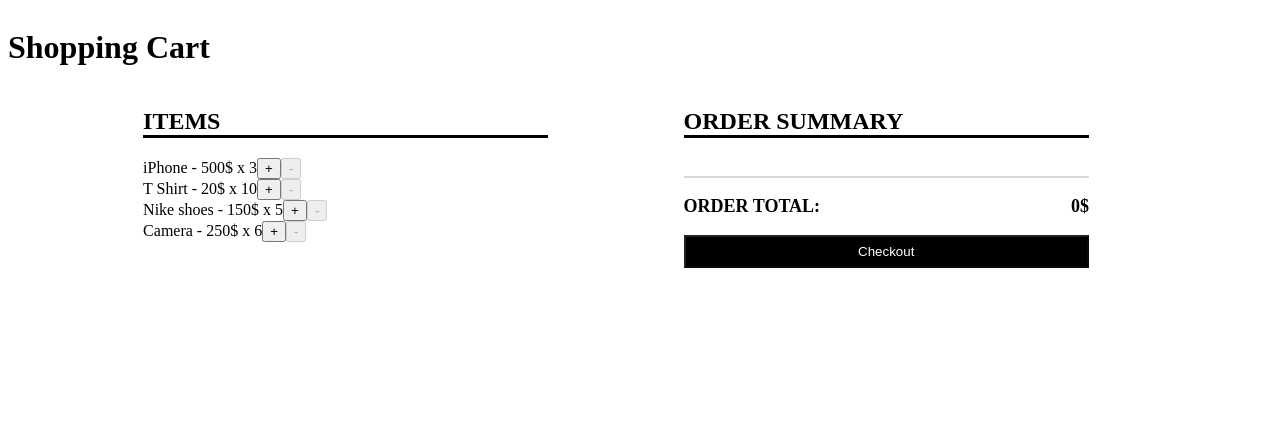
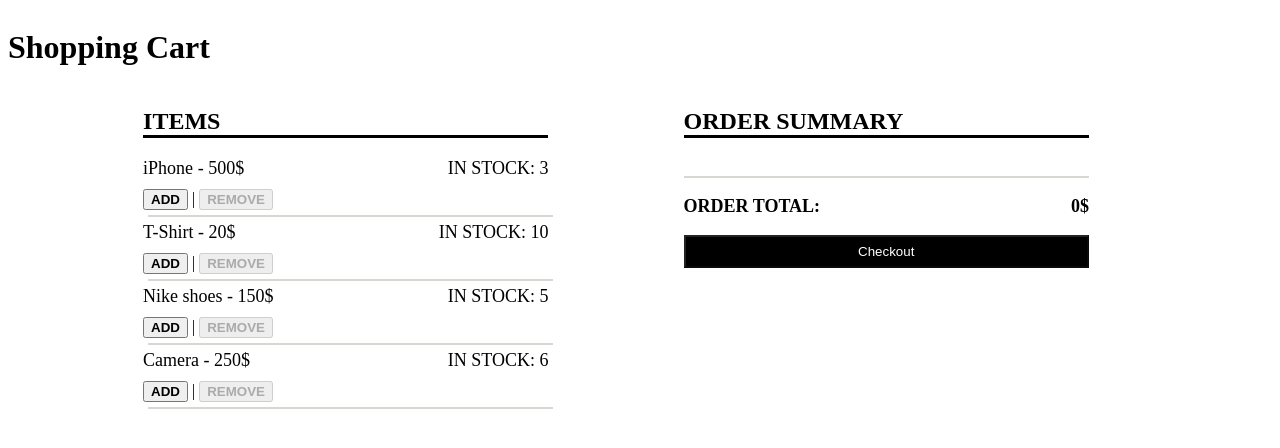
Before and after one commit to EhoodGoren/shopping-cart-redux, a React (Create React App) app: page / in a window 1280 px wide. Shown: the top 448 px of the page. Built offline with nearby package versions, Linux system fonts and the light colour scheme.

Commit message:
Styled product list

```diff
--- a/src/Product.jsx
+++ b/src/Product.jsx
@@ -1,25 +1,41 @@
 import { connect } from 'react-redux';
 import { addItem, removeItem } from './redux/actions/cartActions';
 import { increaseStock, decreaseStock } from './redux/actions/productsActions';
-// import products from './productsData';
 
 function Product(props) {
     const generateAddButton = () => {
         const disabled = props.stocks[props.item] === 0 ? true : false
-        return <button onClick={() => props.addItem(props.item, props.price)} disabled={disabled}>+</button>
+        return <button
+                className='product-btns'
+                onClick={() => props.addItem(props.item, props.price)}
+                disabled={disabled}
+            ><b>ADD</b></button>
     }
     const generateRemoveButton = () => {
         const originalProductStock = props.maxStocks[props.item];
         const disabled = props.stocks[props.item] === originalProductStock ? true : false
-        return <button onClick={() => props.removeItem(props.item, props.price)} disabled={disabled}>-</button>
+        return <button
+                className='product-btns'
+                onClick={() => props.removeItem(props.item, props.price)}
+                disabled={disabled}
+            ><b>REMOVE</b></button>
     }
     return (
         <div>
-            <span className="product-name">{props.item} - </span>
-            <span className="product-price">{props.price}$ </span>
-            <span className="product-stock">x {props.stocks[props.item]}</span>
-            {generateAddButton()}
-            {generateRemoveButton()}
+            <div className='product'>
+                <div>
+                    <span className="product-name">{props.item} - </span>
+                    <span className="product-price">{props.price}$ </span>
+                </div>
+                <div>
+                    <span className="product-stock">IN STOCK: {props.stocks[props.item]}</span>
+                </div>
+            </div>
+            <div className='product-btns'>
+                {generateAddButton()}
+                <span> | </span>
+                {generateRemoveButton()}
+            </div>
         </div>
     )
 }
--- /dev/null
+++ b/src/Products.css
@@ -0,0 +1,15 @@
+.product {
+    display: flex;
+    font-size: large;
+    margin-bottom: 10px;
+    justify-content: space-between;
+    gap:70px;
+}
+.item-break {
+    margin: 5px;
+    width: 100%;
+    border-top: 2px solid #D8D7D1;
+}
+.product-buttons {
+    justify-content: flex-end;
+}
--- a/src/Products.jsx
+++ b/src/Products.jsx
@@ -1,18 +1,22 @@
 import productsList from './productsData';
 import Product from './Product';
+import './Products.css';
 
 function Products(props) {
     const generateProducts = () => {
         const products = [];
         productsList.forEach(({item, price, stock}) => {
             products.push(
-                <Product key={item} item={item} price={price} />
+                <>
+                    <Product key={item} item={item} price={price} />
+                    <div className='item-break'></div>
+                </>
             );
         })
         return products;
     }
     return(
-        <div id='products'>
+        <div id='products-div'>
             {generateProducts()}
         </div>
     )
--- a/src/productsData.js
+++ b/src/productsData.js
@@ -5,7 +5,7 @@ const products = [
         stock: 3
     },
     {
-        item: 'T Shirt',
+        item: 'T-Shirt',
         price: 20,
         stock: 10
     },
```
